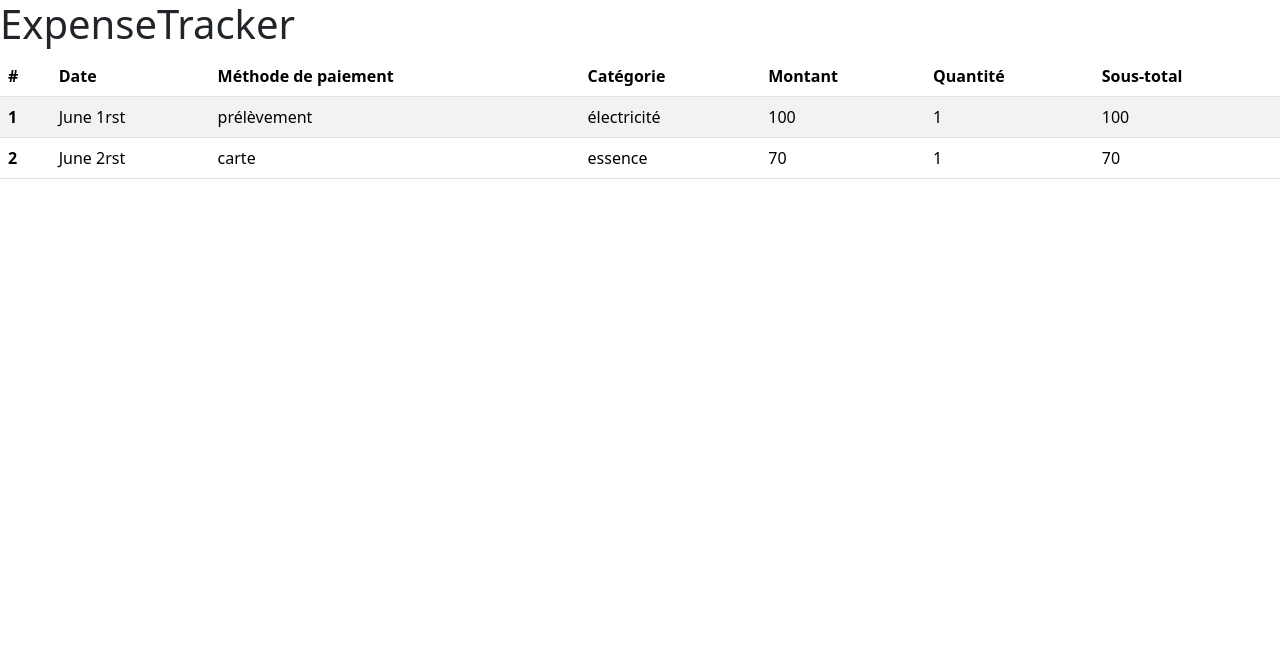
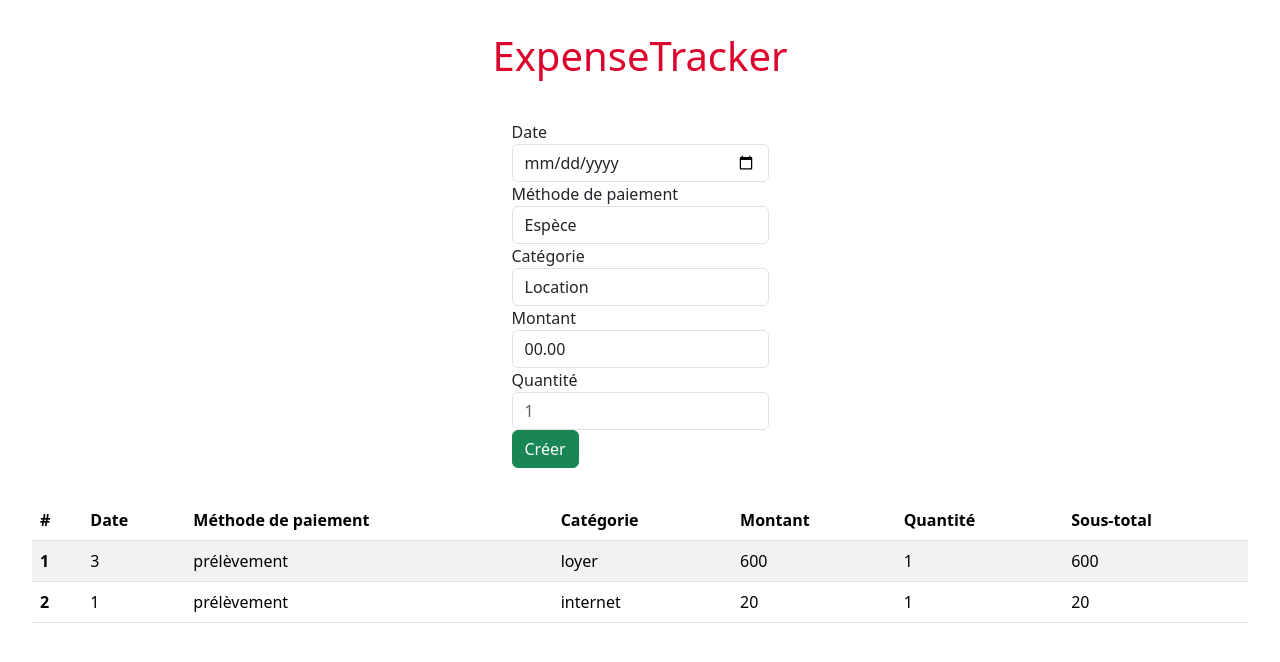
Before and after one commit to killian-dv/ExpenseTracker, a SvelteKit app: page / in a window 1280 px wide. Shown: the top 662 px of the page. Built offline with nearby package versions, Linux system fonts and the light colour scheme.

Commit message:
formualaire d'ajout

```diff
--- a/src/routes/+page.svelte
+++ b/src/routes/+page.svelte
@@ -1,12 +1,32 @@
 <script>
     import ExpenseTable from "./components/ExpenseTable.svelte";
+    import ExpenseCreate from "./components/ExpenseCreate.svelte";
+    import store from "./shared/ExpenseStore.js";
+
+    let expenses = [];
+
+    store.subscribe( data => {
+        expenses = data;
+    })
 
 </script>
 <style>
-
+    main {
+        display: flex;
+        justify-content: center;
+        align-items: center;
+        gap: 2rem;
+        flex-direction: column;
+        margin: 2rem;
+    }
+    h1 {
+        text-align: center;
+        color: #dc042d;
+    }
 </style>
 
 <main>
     <h1>ExpenseTracker</h1>
-    <ExpenseTable />
+    <ExpenseCreate />
+    <ExpenseTable expenses={expenses}/>
 </main>
--- /dev/null
+++ b/src/routes/components/ExpenseCreate.svelte
@@ -0,0 +1,51 @@
+<script>
+    let date;
+    let paymentType;
+    let category;
+    let amount = "00.00";
+    let quantity;
+    $: subtotal = amount * quantity;
+
+    function createExpense() {
+        console.log("createExpense");
+    }
+
+</script>
+<style>
+
+</style>
+
+<form on:submit|preventDefault={createExpense}>
+    <div class="form-group">
+        <label for="date">Date</label>
+        <input type="date" class="form-control" id="date" placeholder="dd/mm/yyyy" bind:value={date}>
+    </div>
+    <div class="form-group">
+        <label for="paymentType">Méthode de paiement</label>
+        <select class="form-control" id="paymentType" bind:value={paymentType}>
+          <option value="cash">Espèce</option>
+          <option value="card">Carte</option>
+          <option value="direct-debit">Prélèvement</option>
+          <option value="cheque">Chèque</option>
+        </select>
+      </div>
+      <div class="form-group">
+        <label for="category">Catégorie</label>
+        <select class="form-control" id="category" bind:value={category}>
+          <option value="rent">Location</option>
+          <option value="electricity">Électricité</option>
+          <option value="food">Nourriture</option>
+          <option value="phone">Téléphone</option>
+          <option value="gas">Gaz</option>
+        </select>
+      </div>
+      <div class="form-group">
+        <label for="amount">Montant</label>
+        <input type="text" class="form-control" id="amount" placeholder="montant" bind:value={amount} />
+      </div>
+      <div class="form-group">
+        <label for="quantity">Quantité</label>
+        <input type="number" class="form-control" id="quantity" placeholder="1" bind:value={quantity} />
+      </div>
+      <button type="submit" class="btn btn-success">Créer</button>
+</form>
--- a/src/routes/components/ExpenseTable.svelte
+++ b/src/routes/components/ExpenseTable.svelte
@@ -1,5 +1,6 @@
 <script>
-
+    export let expenses;
+    console.log(expenses);
 </script>
 
 <style>
@@ -19,23 +20,16 @@
       </tr>
     </thead>
     <tbody>
-      <tr>
-        <th scope="row">1</th>
-        <td>June 1rst</td>
-        <td>prélèvement</td>
-        <td>électricité</td>
-        <td>100</td>
-        <td>1</td>
-        <td>100</td>
-      </tr>
-      <tr>
-        <th scope="row">2</th>
-        <td>June 2rst</td>
-        <td>carte</td>
-        <td>essence</td>
-        <td>70</td>
-        <td>1</td>
-        <td>70</td>
-      </tr>
+      {#each expenses as exp}
+        <tr>
+          <th scope="row">{exp.id}</th>
+          <td>{exp.date}</td>
+          <td>{exp.paymentType}</td>
+          <td>{exp.category}</td>
+          <td>{exp.amount}</td>
+          <td>{exp.quantity}</td>
+          <td>{exp.subtotal}</td>
+        </tr>
+      {/each}
     </tbody>
   </table>
--- a/src/routes/shared/ExpenseStore.js
+++ b/src/routes/shared/ExpenseStore.js
@@ -20,3 +20,5 @@ const store = writable([
         subtotal: 20,
     }
 ]);
+
+export default store;
```
